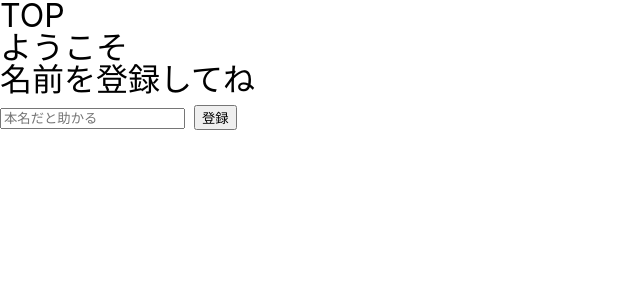
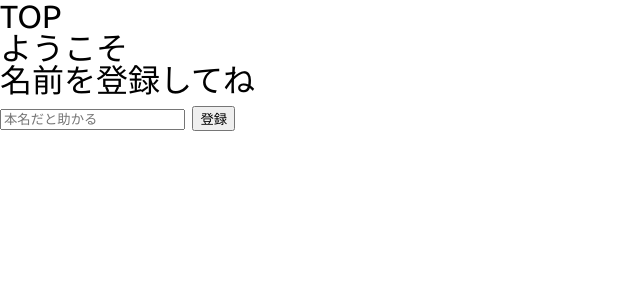
Before and after one commit to hironorioka28/node, a Node server app: page / in a window 1280 px wide. Shown: the top 300 px of the page, without its empty margins (0-640 px from the left). Run offline with Node 20, Linux system fonts and the light colour scheme; style sheets or scripts are compiled from the project's sources.

Commit message:
css for heroku

```diff
--- /dev/null
+++ b/public/css/style.css
@@ -0,0 +1 @@
+@import url(https://fonts.googleapis.com/css?family=Ubuntu:400,300,300italic,400italic,500,500italic,700,700italic);html,body,div,span,applet,object,iframe,h1,h2,h3,h4,h5,h6,p,blockquote,pre,a,abbr,acronym,address,big,cite,code,del,dfn,em,img,ins,kbd,q,s,samp,small,strike,strong,sub,sup,tt,var,b,u,i,center,dl,dt,dd,ol,ul,li,fieldset,form,label,legend,table,caption,tbody,tfoot,thead,tr,th,td,article,aside,canvas,details,embed,figure,figcaption,footer,header,hgroup,menu,nav,output,ruby,section,summary,time,mark,audio,video{margin:0;padding:0;border:0;font-size:100%;font:inherit;vertical-align:baseline}article,aside,details,figcaption,figure,footer,header,hgroup,menu,nav,section{display:block}body{line-height:1}ol,ul{list-style:none}blockquote,q{quotes:none}blockquote:before,blockquote:after,q:before,q:after{content:'';content:none}table{border-collapse:collapse;border-spacing:0}html{box-sizing:border-box}body{font-family:Ubuntu, -apple-system, 'Helvetica Neue', YuGothic, '游ゴシック', 'Heragino Sans', 'メイリオ', sans-serif;font-size:62.5%}body{font-size:2.0rem}
--- a/public/scss/partial/_general.scss
+++ b/public/scss/partial/_general.scss
@@ -5,6 +5,6 @@ html {
 }
 
 body {
-  font-family: -apple-system, Ubuntu, 'Helvetica Neue', YuGothic, '游ゴシック', 'Heragino Sans', 'メイリオ', sans-serif;
+  font-family: Ubuntu, -apple-system, 'Helvetica Neue', YuGothic, '游ゴシック', 'Heragino Sans', 'メイリオ', sans-serif;
   font-size: 62.5%;
 }
```
Also changed, not shown: 1 other file.
